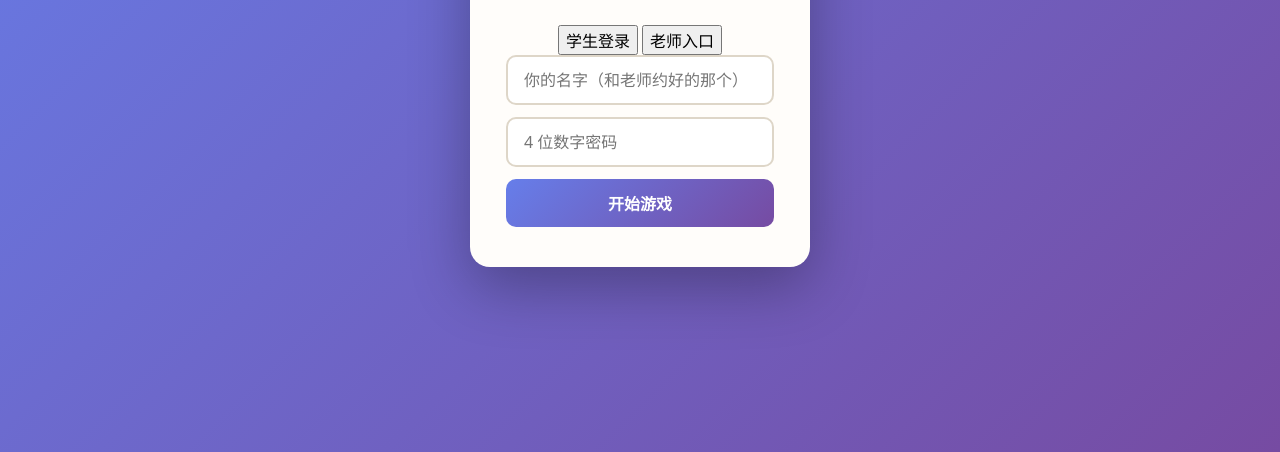
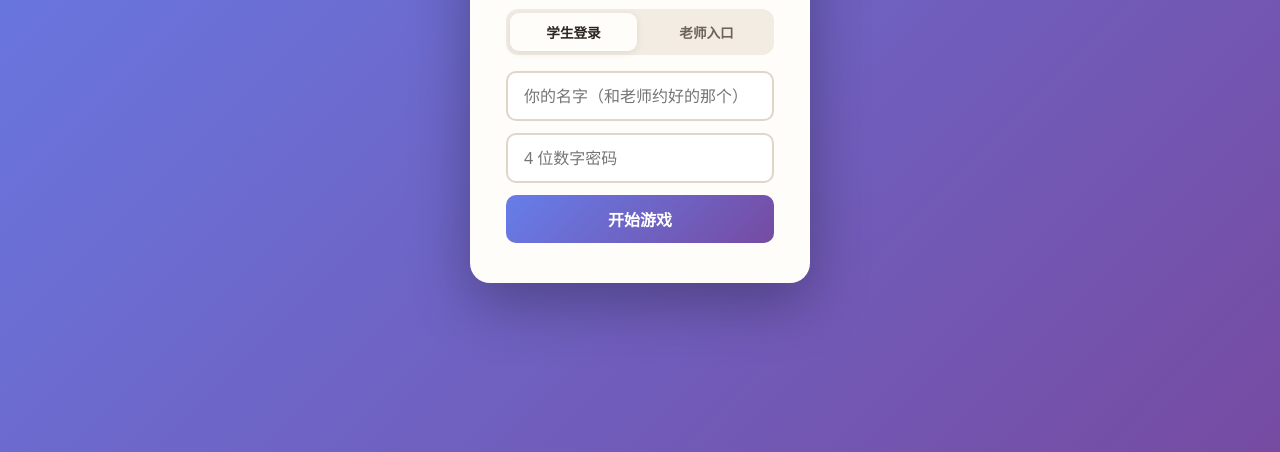
Before and after one commit to ZHAOJUNJIE223/carlosia, a plain HTML site: page index.html in a window 1280 px wide. Shown: the part 348-800 px from the top of the page. Drawn offline with Linux system fonts and the light colour scheme.

Commit message:
???????:styles.css

```diff
--- a/styles.css
+++ b/styles.css
@@ -2546,6 +2546,34 @@ button:focus-visible {
   margin: 0 0 24px;
 }
 
+.login-tabs {
+  display: flex;
+  gap: 6px;
+  padding: 4px;
+  background: #f2ece2;
+  border-radius: 12px;
+  margin-bottom: 16px;
+}
+
+.login-tab {
+  flex: 1;
+  padding: 9px 6px;
+  border: none;
+  background: transparent;
+  border-radius: 9px;
+  font-size: 0.85rem;
+  font-weight: 600;
+  color: #6c6358;
+  cursor: pointer;
+  transition: background 0.2s, color 0.2s, box-shadow 0.2s;
+}
+
+.login-tab.is-active {
+  background: #fffdfa;
+  color: #2b2620;
+  box-shadow: 0 2px 8px rgba(0, 0, 0, 0.08);
+}
+
 .login-form {
   display: flex;
   flex-direction: column;
```
